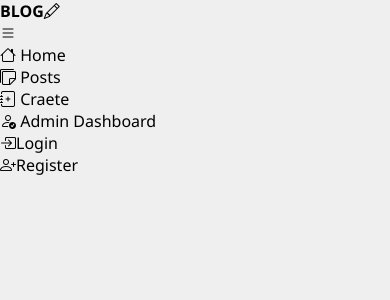
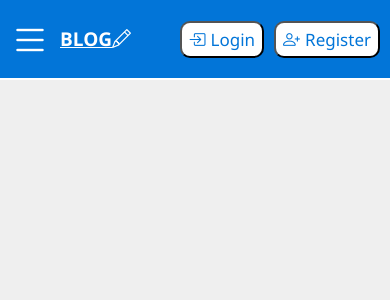
Before and after one commit to osamadweikat/Blog, a React (Create React App) app in the folder frontend/: page / in a window 390 px wide. Shown: the top 300 px of the page. Built offline with nearby package versions, Linux system fonts and the light colour scheme; the HTML template or start-up script is replaced by a standard one.

Commit message:
add header styles

```diff
--- a/frontend/src/components/header/Header.jsx
+++ b/frontend/src/components/header/Header.jsx
@@ -29,14 +29,14 @@ const Header = () => {
         </ul>
       </nav>
       <div className="header-right">
-        <div className="header-right-link">
+        <button className="header-right-link">
           <i className="bi bi-box-arrow-in-right"></i>
           <span>Login</span>
-        </div>
-        <div className="header-right-link">
+        </button>
+        <button className="header-right-link">
           <i className="bi bi-person-plus"></i>
           <span>Register</span>
-        </div>
+        </button>
       </div>
     </header>
   );
--- a/frontend/src/components/header/header.css
+++ b/frontend/src/components/header/header.css
@@ -0,0 +1,126 @@
+.header {
+  width: 100%;
+  height: 80px;
+  padding: 0 30px;
+  display: flex;
+  align-items: center;
+  justify-content: space-between;
+  background-color: var(--blue-color);
+  position: relative;
+  z-index: 99;
+  border-bottom: 2px solid var(--white-color);
+}
+
+.header-left {
+  display: flex;
+  align-items: center;
+}
+
+.header-logo {
+  font-size: 30px;
+  font-weight: bold;
+  color: var(--white-color);
+  text-decoration: underline;
+}
+
+.header-menu {
+  display: none;
+}
+
+.header-menu i {
+  font-size: 40px;
+  color: var(--white-color);
+  cursor: pointer;
+}
+
+.nav-links {
+  display: flex;
+  align-items: center;
+}
+
+.nav-link {
+  margin: 0 12px;
+  cursor: pointer;
+  font-size: 21px;
+  font-weight: 500;
+  color: var(--white-color);
+}
+
+.nav-link:hover {
+  color: var(--main-color);
+}
+
+.nav-link i {
+  margin-right: 3px;
+  font-size: 24px;
+}
+
+.header-right-link {
+  margin-left: 10px;
+  font-size: 21px;
+  font-weight: 500;
+  background-color: var(--white-color);
+  color: var(--blue-color);
+  border-radius: 10px;
+  padding: 5px 10px;
+}
+
+.header-right-link:hover {
+  background-color: var(--main-color);
+}
+
+.header-right-link i {
+  margin-right: 5px;
+}
+
+@media (max-width: 995px) {
+  .header-left {
+    flex-direction: row-reverse;
+  }
+
+  .header-menu {
+    display: block;
+    margin-right: 20px;
+  }
+
+  .navbar {
+    position: absolute;
+    left: 0;
+    top: 100%;
+    width: 100%;
+    background-color: var(--blue-color);
+    clip-path: polygon(0 0, 100% 0, 100% 0, 0 0);
+    transition: all 0.7s ease-in-out;
+  }
+
+  .nav-links {
+    flex-direction: column;
+    align-items: flex-start;
+    justify-content: center;
+    padding-left: 30px;
+  }
+
+  .nav-link {
+    margin: 0;
+    margin-bottom: 15px;
+  }
+}
+
+@media (max-width: 520px) {
+  .header {
+    padding: 0 10px;
+  }
+
+  .header-logo {
+    font-size: 19px;
+  }
+
+  .header-right-link {
+    font-size: 17px;
+    padding: 5px 7px;
+  }
+
+  .header-menu {
+    margin-right: 10px;
+  }
+}
```
